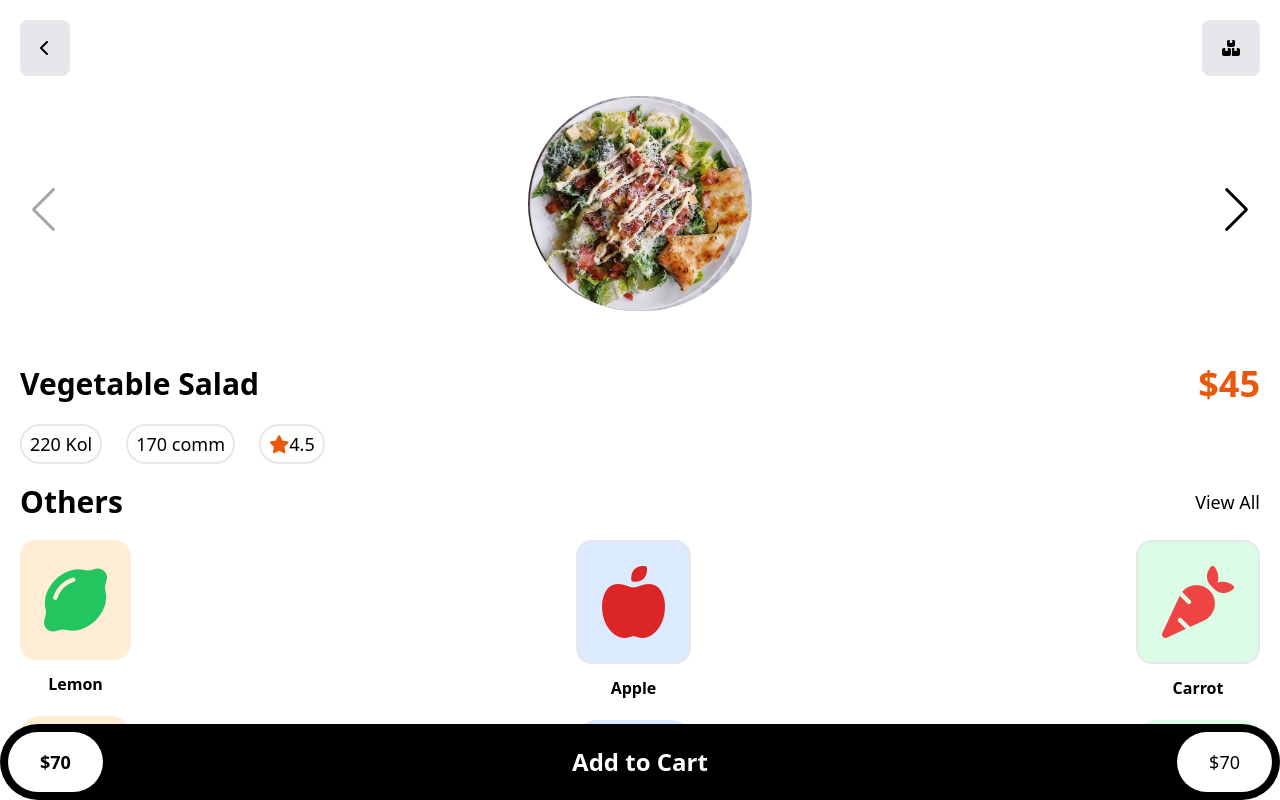
After one commit to mghazidev/html-css-websites, a PHP site: page /order.html in a window 1280 px wide. The commit adds this page. Run offline with PHP 8.4, Linux system fonts and the light colour scheme; some libraries are stand-ins or nearby versions.

Commit message:
mob-website

```diff
--- /dev/null
+++ b/mob-website/order.html
@@ -0,0 +1,98 @@
+<!DOCTYPE html>
+<html lang="en">
+<head>
+    <meta charset="UTF-8">
+    <meta http-equiv="X-UA-Compatible" content="IE=edge">
+    <meta name="viewport" content="width=device-width, initial-scale=1.0">
+    <link rel="stylesheet" href="css/styles.css">
+    <script src="https://kit.fontawesome.com/4b7aa54d95.js" crossorigin="anonymous"></script>
+    <script src="https://cdn.tailwindcss.com?plugins=forms,typography,aspect-ratio,line-clamp"></script>
+    <link rel="stylesheet" href="https://cdn.jsdelivr.net/npm/swiper@8/swiper-bundle.min.css"
+/>
+    <title>Order</title>
+</head>
+<body class="flex flex-col min-h-screen">
+    <section class="body-font h-screen p-5 ">
+        <div class="container flex flex-wrap justify-between ">
+            <i class="fa-solid fa-chevron-left bg-gray-200 rounded-lg mx-auto p-5 ml-0"></i>
+            <i class="fa-solid fa-boxes-stacked p-5 bg-gray-200 text-black rounded-lg ml-3"></i>
+        </div>
+        <div class="slider-sec mt-5">
+            <div class="swiper h-fit ">
+                <div class="swiper-wrapper ">
+                  <div class="swiper-slide flex justify-center"><img class="rounded-full w-56 bg-cover" src="images/pexels-julie-aagaard-2097090.jpg"></div>
+                  <div class="swiper-slide flex justify-center"><img class="rounded-full w-56 bg-cover" src="images/pexels-iina-luoto-1211887.jpg"></div>
+                  <div class="swiper-slide flex justify-center"><img class="rounded-full w-56 bg-cover" src="images/pexels-jan-n-g-u-y-e-n-🍁-699953.jpg"></div>
+                  ...
+                </div>
+                <!-- <div class="swiper-pagination"></div> -->
+                <div class="swiper-button-prev text-black"></div>
+                <div class="swiper-button-next text-black"></div>
+                <!-- <div class="swiper-scrollbar"></div> -->
+              </div>
+        </div>
+        <div class="flex justify-between items-center mt-10">
+            <h2 class="text-black font-bold text-3xl">Vegetable Salad</h2>
+            <p class=" text-black rounded-full text-orange-600 text-4xl font-bold">$45</p>
+        </div>
+        <div class="flex flex-wrap justify-start mt-5">
+            <button class=" text-black border-2 border-gray-200 py-1 px-2 focus:outline-none hover:text-orange-700 rounded-full text-lg">220 Kol</button>
+            <button class=" text-black border-2 border-gray-200 ml-6 py-1 px-2 focus:outline-none hover:text-orange-700 rounded-full text-lg">170 comm</button>
+            <button class=" text-black border-2 border-gray-200 ml-6 py-1 px-2 focus:outline-none hover:text-orange-700 rounded-full text-lg"><i class="fa-solid fa-star text-orange-600"></i>4.5</button>
+        </div>
+        <div class="flex justify-between items-center mt-5">
+            <h2 class="text-black font-bold text-3xl">Others</h2>
+            <button class=" text-black border-0 focus:outline-none hover:text-orange-700 rounded-full text-lg">View All</button>
+        </div>
+        <div class="lists flex flex-wrap justify-between">
+            <div class="items mt-5 ">
+                <i class="fa-solid fa-lemon text-7xl w-fit px-6 py-6 text-green-500 bg-orange-100 rounded-2xl"></i>
+                <p class="text-center mt-3 font-bold text-black">Lemon</p>
+                <p class=" text-black text-center py-2 bg-orange-100 rounded-full text-4l font-bold mt-5">$45</p>
+            </div>
+            <div class="items mt-5">
+                <i class="fa-solid fa-apple-whole text-7xl w-fit bg-blue-100 px-6 py-6 text-red-600  border-2 border-gray-200 rounded-2xl"></i>
+                <p class="text-center mt-3 font-bold text-black">Apple</p>
+                <p class=" text-black text-center py-2 bg-blue-100 rounded-full text-4l font-bold mt-5">$48</p>
+            </div>
+            <div class="items mt-5">
+                <i class="fa-solid fa-carrot text-7xl w-fit px-6 py-6 bg-green-100 text-red-500 border-2 border-gray-200 rounded-2xl"></i>
+                <p class="text-center mt-3 font-bold text-black">Carrot</p>
+                <p class=" text-black text-center py-2 bg-green-100 rounded-full text-4l font-bold mt-5">$50</p>
+            </div>
+        </div>
+
+        <div class="footer flex justify-center">
+            <div class=" fixed bottom-0 flex flex-wrap justify-between items-center p-2 rounded-full w-full bg-black mt-auto ">
+                <button class="text-black font-bold bg-white py-4 px-8 border-0 focus:outline-none hover:text-orange-700 rounded-full text-lg">$70</button>
+                <p class="text-center font-bold text-white text-2xl">Add to Cart</p>
+                <button class="text-black bg-white py-4 px-8 border-0 focus:outline-none hover:text-orange-700 rounded-full text-lg">$70</button>
+            </div>
+        </div>
+    </section>
+    <script src="https://cdn.jsdelivr.net/npm/swiper@8/swiper-bundle.min.js"></script>
+    <script>
+        const swiper = new Swiper('.swiper', {
+  // Optional parameters
+
+
+  // If we need pagination
+  pagination: {
+    el: '.swiper-pagination',
+  },
+
+  // Navigation arrows
+  navigation: {
+    nextEl: '.swiper-button-next',
+    prevEl: '.swiper-button-prev',
+  },
+
+//   // And if we need scrollbar
+//   scrollbar: {
+//     el: '.swiper-scrollbar',
+//   },
+});
+    </script>
+</body>
+
+</html>
```
Also changed, not shown: mob-website/css/styles.css (line endings or trailing spaces).
